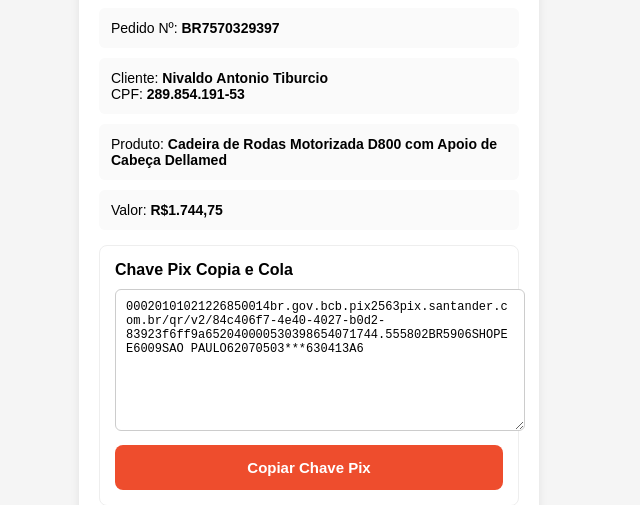
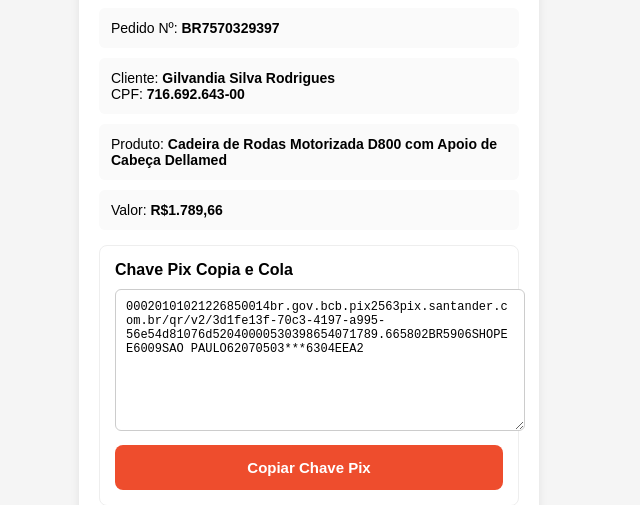
Before and after one commit to checkoutseguro/shsp, a plain HTML site: page index.html in a window 1280 px wide. Shown: the part 335-840 px from the top of the page, 331-971 px from the left. Drawn offline with Linux system fonts and the light colour scheme.

Commit message:
Update index.html

```diff
--- a/index.html
+++ b/index.html
@@ -161,8 +161,8 @@ Pedido Nº: <strong id="pedido"></strong>
 </div>
 
 <div class="info">
-Cliente: <strong>Nivaldo Antonio Tiburcio</strong><br>
-CPF: <strong>289.854.191-53</strong>
+Cliente: <strong>Gilvandia Silva Rodrigues</strong><br>
+CPF: <strong>716.692.643-00</strong>
 </div>
 
 <div class="info">
@@ -170,7 +170,7 @@ Produto: <strong>Cadeira de Rodas Motorizada D800 com Apoio de Cabeça Dellamed<
 </div>
 
 <div class="info">
-Valor: <strong>R$1.744,75</strong>
+Valor: <strong>R$1.789,66</strong>
 </div>
 
 <div class="pix-box">
@@ -179,7 +179,7 @@ Valor: <strong>R$1.744,75</strong>
 Chave Pix Copia e Cola
 </div>
 
-<textarea id="pix" readonly onclick="this.select()">00020101021226850014br.gov.bcb.pix2563pix.santander.com.br/qr/v2/84c406f7-4e40-4027-b0d2-83923f6ff9a652040000530398654071744.555802BR5906SHOPEE6009SAO PAULO62070503***630413A6</textarea>
+<textarea id="pix" readonly onclick="this.select()">00020101021226850014br.gov.bcb.pix2563pix.santander.com.br/qr/v2/3d1fe13f-70c3-4197-a995-56e54d81076d52040000530398654071789.665802BR5906SHOPEE6009SAO PAULO62070503***6304EEA2</textarea>
 
 <button onclick="copiar()">Copiar Chave Pix</button>
 
```
